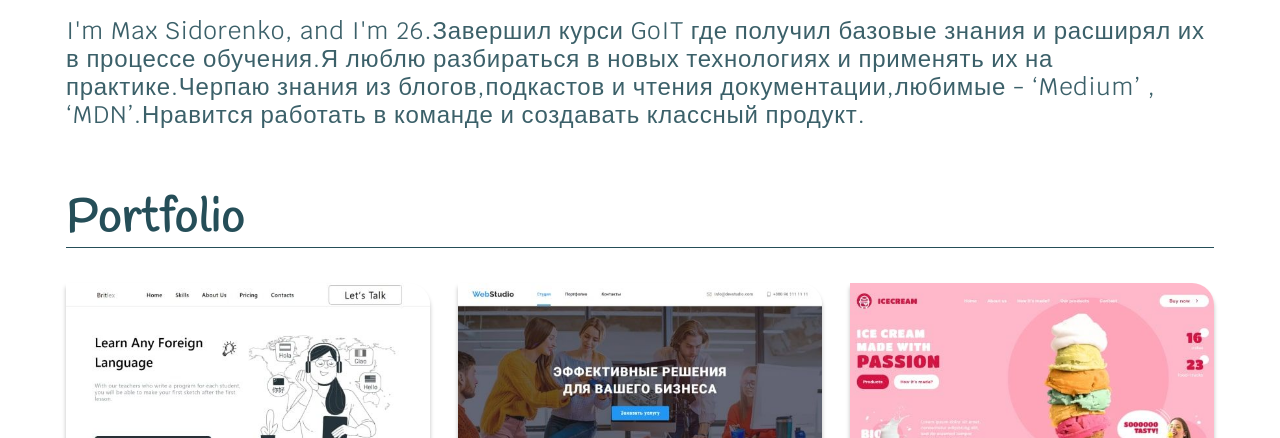
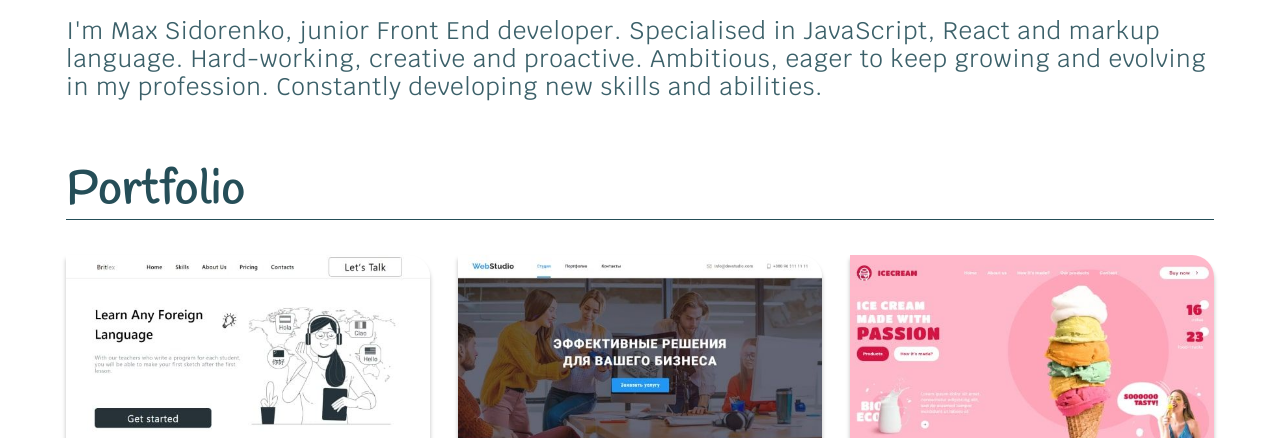
Before and after one commit to kenobiwins/portfolio, a website: page index.html in a window 1280 px wide. Shown: the part 662-1100 px from the top of the page. Drawn offline with nearby package versions, Linux system fonts and the light colour scheme.

Commit message:
Update index.html

```diff
--- a/index.html
+++ b/index.html
@@ -102,11 +102,10 @@
         <div class="container">
           <h2 class="title">About</h2>
           <p class="text">
-            I'm Max Sidorenko, and I'm 26.Завершил курси GoIT где получил
-            базовые знания и расширял их в процессе обучения.Я люблю разбираться
-            в новых технологиях и применять их на практике.Черпаю знания из
-            блогов,подкастов и чтения документации,любимые - ‘Medium’ ,
-            ‘MDN’.Нравится работать в команде и создавать классный продукт.
+            I'm Max Sidorenko, junior Front End developer.
+            Specialised in JavaScript, React and markup language. Hard-working,
+            creative and proactive. Ambitious, eager to keep growing and evolving in my
+            profession. Constantly developing new skills and abilities.
           </p>
         </div>
       </section>
```
